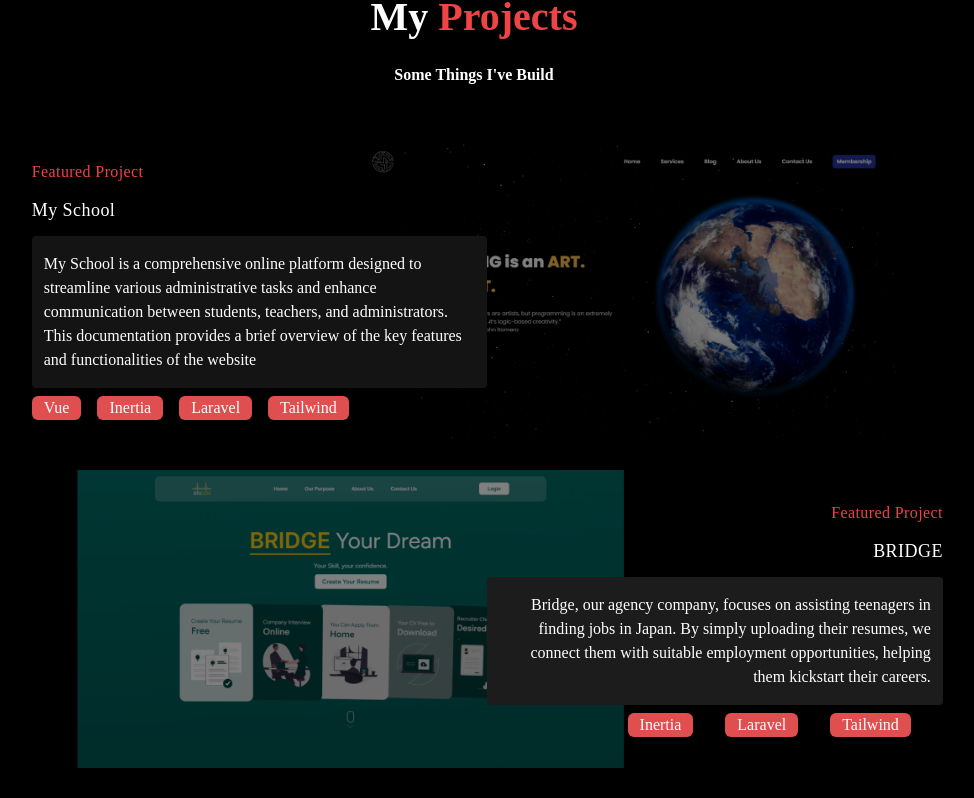
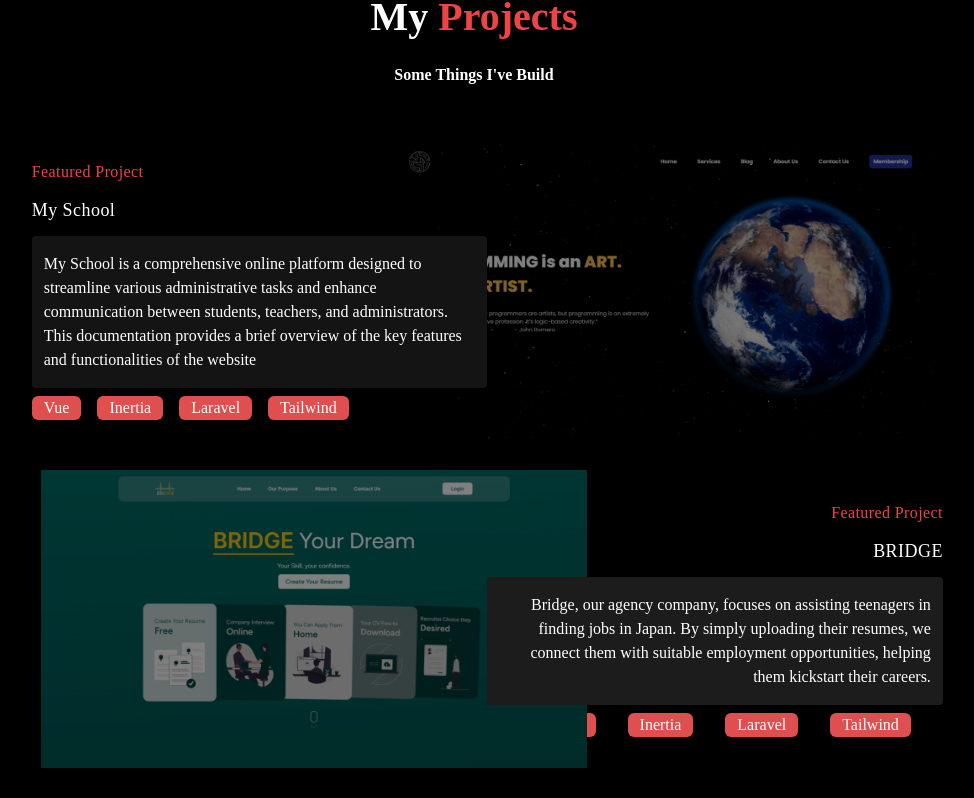
Before and after one commit to hanehein/My-Portfolio, a React (Create React App) app: page / in a window 1280 px wide. Shown: the part 3109-3907 px from the top of the page, without its empty margins (166-1140 px from the left). Built offline with nearby package versions, Linux system fonts and the light colour scheme; the HTML template or start-up script is replaced by a standard one.

Commit message:
add animation in my project

```diff
--- a/src/component/PojectDetails/ProjectDetailModal.js
+++ b/src/component/PojectDetails/ProjectDetailModal.js
@@ -1,10 +1,27 @@
 import React from "react";
 import myschool1 from "../../assets/Projectimg/myschool/myschool1.png";
+import { motion } from "framer-motion";
 
-const ProjectDetailModal = ({ projectData, close }) => {
+const modalVariants = {
+  hide: {
+    scale: 0,
+    opacity: 0,
+  },
+  show: {
+    scale: 1,
+    opacity: 1,
+    transition: { duration: 0.5}
+  },
+  exit: {
+    scale: 0,
+    opacity: 0
+  }
+}
+
+const ProjectDetailModal = ({ showModal, projectData, close }) => {
   console.log(projectData);
   return (
-    <div className="fixed top-0 left-0 bg-black/90 w-full h-full z-50 flex justify-center items-center overflow-y-scroll" style={{ fontFamily: 'Lexend' }}>
+    <motion.div className="fixed top-0 left-0 bg-black/90 w-full h-full z-50 flex justify-center items-center" style={{ fontFamily: 'Lexend' }}  variants={modalVariants} initial="hide" animate="show" exit="exit">
       <div className="w-10/12 h-[90vh] bg-[#232323] p-10 overflow-y-auto relative">
         <div className="w-full flex flex-row items-center space-x-24">
           <div className="w-7/12 rounded-lg overflow-hidden">
@@ -60,7 +77,7 @@ const ProjectDetailModal = ({ projectData, close }) => {
           <p className="text-5xl text-red-500">X</p>
         </button>
       </div>
-    </div>
+    </motion.div>
   );
 };
 
--- a/src/component/Project.js
+++ b/src/component/Project.js
@@ -1,5 +1,6 @@
 import React, { useState } from "react";
 import ProjectDetailModal from "./PojectDetails/ProjectDetailModal";
+import { motion } from "framer-motion";
 // image import
 import myschool1 from "../assets/Projectimg/myschool/myschool1.png";
 import myschool2 from "../assets/Projectimg/myschool/myschool2.png";
@@ -17,6 +18,22 @@ import offlog1 from "../assets/Projectimg/offlog/offlog1.png";
 import offlog2 from "../assets/Projectimg/offlog/offlog2.png";
 import offlog3 from "../assets/Projectimg/offlog/offlog3.png";
 import offloglogo from "../assets/Projectimg/offlog/offlog_logo.png";
+
+const projectVariants = {
+  hide: { x: "200px", opacity: 0},
+  show: { x: 0, opacity: 1, transition: { duration: 0.5}}
+};
+
+const projectRighImageVariants = {
+  hide: { x: "200px", opacity: 0},
+  show: { x: "-100px", opacity: 1, transition: { duration: 0.5, delay: 0.5}}
+}
+
+
+const projectLeftImageVariants = {
+  hide: { x: "200px", opacity: 0},
+  show: { x: "100px", opacity: 1, transition: { duration: 0.5, delay: 0.5}}
+}
 
 const projects = [
   {
@@ -131,7 +148,7 @@ const Project = () => {
                   key={index}
                   onClick={() => modalShowHandler(index)}
                 >
-                  <div className="col-start-2 col-span-5">
+                  <motion.div className="col-start-2 col-span-5" variants={projectVariants} initial="hide" whileInView="show">
                     <p className="text-red-500 tracking-wide">
                       Featured Project
                     </p>
@@ -148,12 +165,12 @@ const Project = () => {
                         </li>
                       ))}
                     </ul>
-                  </div>
+                  </motion.div>
 
-                  <div className="col-span-6 -translate-x-1/4 relative z-0 hover:z-10">
+                  <motion.div className="col-span-6 -translate-x-1/4 relative z-0 hover:z-10" variants={projectRighImageVariants} initial="hide" whileInView="show">
                     <div className="w-full h-full bg-black/50 hover:bg-transparent absolute left-0"></div>
                     <img src={project.image[0]} alt="" />
-                  </div>
+                  </motion.div>
                 </div>
               ) : (
                 <div
@@ -161,12 +178,12 @@ const Project = () => {
                   key={index}
                   onClick={() => modalShowHandler(index)}
                 >
-                  <div className="col-start-1 col-span-6 translate-x-1/4 relative z-0 hover:z-20">
+                  <motion.div className="col-start-1 col-span-6 translate-x-1/4 relative z-0 hover:z-20" variants={projectLeftImageVariants} initial="hide" whileInView="show">
                     <div className="w-full h-full bg-black/50 hover:bg-transparent absolute left-0"></div>
                     <img src={project.image[0]} alt="" />
-                  </div>
+                  </motion.div>
 
-                  <div className="col-span-5 text-right">
+                  <motion.div className="col-span-5 text-right" variants={projectVariants} initial="hide" whileInView="show">
                     <p className="text-red-500 tracking-wide">
                       Featured Project
                     </p>
@@ -183,14 +200,14 @@ const Project = () => {
                         </li>
                       ))}
                     </ul>
-                  </div>
+                  </motion.div>
                 </div>
               )}
             </>
           ))}
         </div>
       </div>
-      {showModal && <ProjectDetailModal projectData={projectData} close={toggleModal} />}
+      {showModal && <ProjectDetailModal showModal={showModal} projectData={projectData} close={toggleModal} />}
     </section>
   );
 };
--- a/src/index.css
+++ b/src/index.css
@@ -4,7 +4,9 @@
 @import url('https://fonts.googleapis.com/css2?family=Bungee+Shade&family=Itim&family=Kavoon&family=Lexend&display=swap');
 
 body {
+  width: 100vw;
   margin: 0;
+  overflow-x: hidden;
   font-family: 'Itim', serif;
   -webkit-font-smoothing: antialiased;
   -moz-osx-font-smoothing: grayscale;
```
